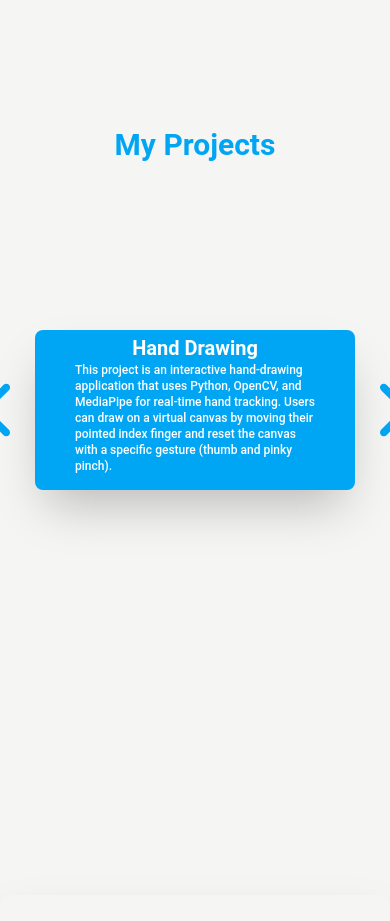
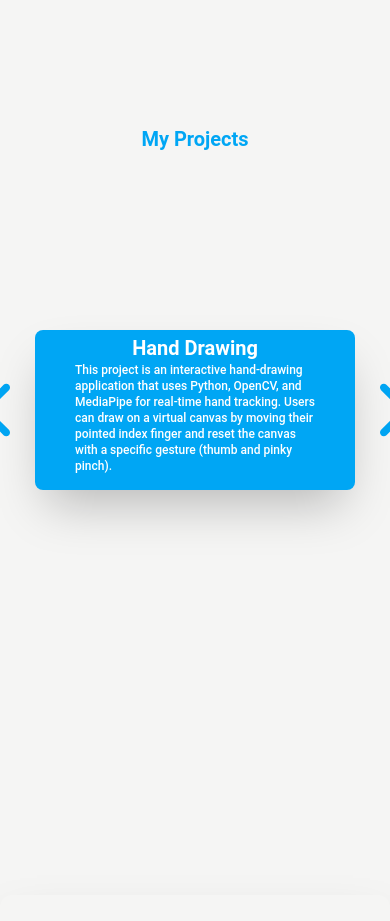
Before and after one commit to KaiSong06/Portfolio, a React (Vite) app: page / in a window 390 px wide. Shown: the part 1700-2621 px from the top of the page. Built offline with nearby package versions, Linux system fonts and the light colour scheme.

Commit message:
Attempt 2

```diff
--- a/src/Components/Projects.jsx
+++ b/src/Components/Projects.jsx
@@ -29,7 +29,7 @@ const Projects = () => {
 
     return (
         <div className="relative flex justify-center items-center w-screen h-screen" id="projects">
-            <div className="absolute lg:top-0 lg:text-7xl md:top-15 md:text-4xl top-35 text-3xl text-sky-500 font-bold">
+            <div className="absolute lg:top-0 lg:text-7xl md:top-15 md:text-4xl top-35 text-xl text-sky-500 font-bold">
                 <h1>My Projects</h1>
             </div>
 
```
